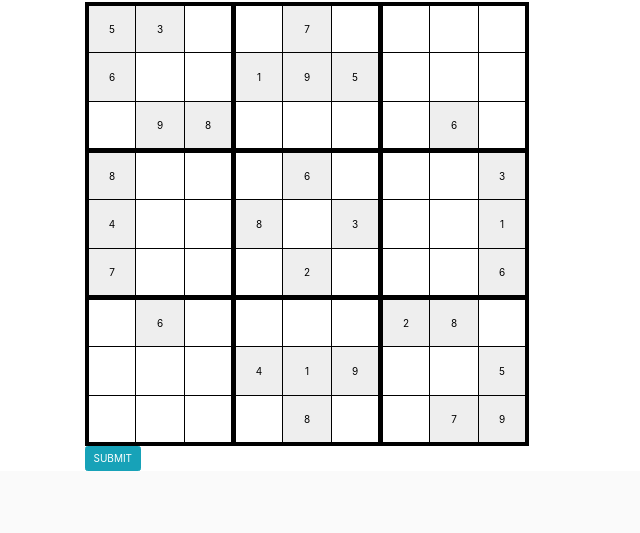
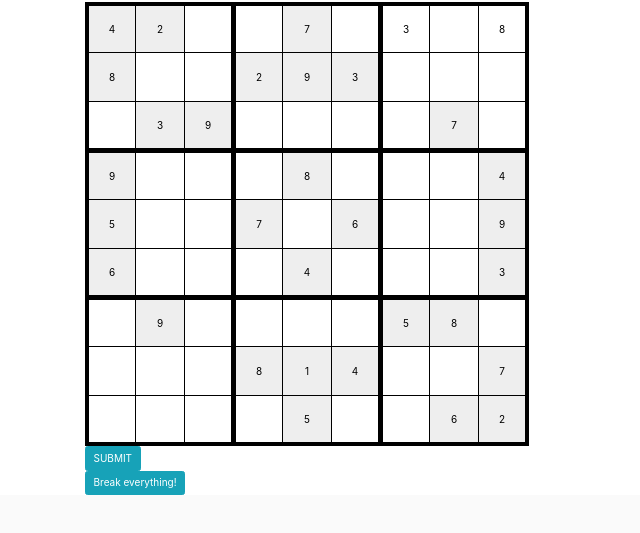
Before and after one commit to reneesarley/sudoku, a website built with webpack: page src/index.html in a window 1280 px wide. Shown: the part 33-566 px from the top of the page, without its empty margins (0-640 px from the left). Built offline with nearby package versions, Linux system fonts and the light colour scheme.

Commit message:
death loop

```diff
--- a/src/game.js
+++ b/src/game.js
@@ -3,6 +3,16 @@ export function Game(mainArray) {
   this.arrayToCheck = [];
 }
 
+Game.prototype.solution = function() {
+  if (this.mainArray.includes(NaN))
+  {
+    return alert('missed something!');
+  }
+  else if (this.getAllRows() && this.getAllColumns() && this.getAllColumns())
+  {
+    return alert("darn, you're smart");
+  }
+};
 
 
 Game.prototype.arrayCheck = function () {
@@ -74,5 +84,38 @@ Game.prototype.getAllBoxes= function () {
     }
   }
   return true;
+};
 
-};
+export function makeGame() {
+  while (true){
+    var array = []
+    for (var i = 0; i <= 80 ; i++ ){
+        array.push(Math.floor((Math.random() * 9) + 1));
+        console.log(array);
+    }
+      var newGame = new Game(array);
+      if (newGame.solution()){
+      return array
+      }
+    }
+  }
+
+  // export function makeGameTwo() {
+  //   while (true){
+  //     var array = []
+  //     for (var i = 0; i <= 8 ; i++ ){
+  //       var rowArray = []
+  //       var newNumber =(Math.floor((Math.random() * 9) + 1));
+  //       if(!(rowArray.inclueds(newNumber)))
+  //       {
+  //         rowArray.push(newNumber);
+  //       }
+  //         console.log(rowArray);
+  //     }
+  //       var newGame = new Game(array);
+  //       if (newGame.solution()){
+  //       return array
+  //       }
+  //     }
+  //   }
+  //
--- a/src/index.html
+++ b/src/index.html
@@ -20,27 +20,27 @@
       <table id="grid">
 
         <tr class ="row-1">
-          <td><input class="cell" id="cell-0"  type="text" value="5" disabled></td>
-          <td><input class="cell" id="cell-1"  type="text" value="3" disabled></td>
+          <td><input class="cell" id="cell-0"  type="text" value="4" disabled></td>
+          <td><input class="cell" id="cell-1"  type="text" value="2" disabled></td>
           <td><input class="cell" id="cell-2"  type="text"></td>
 
           <td><input class="cell" id="cell-3"  type="text"></td>
           <td><input class="cell" id="cell-4"  type="text" value="7" disabled></td>
           <td><input class="cell" id="cell-5"  type="text"></td>
 
-          <td><input class="cell" id="cell-6"  type="text"></td>
+          <td><input class="cell" id="cell-6"  type="text" value="3"></td>
           <td><input class="cell" id="cell-7"  type="text"></td>
-          <td><input class="cell" id="cell-8"  type="text"></td>
+          <td><input class="cell" id="cell-8"  type="text" value="8"></td>
         </tr>
 
         <tr class="row-2">
-          <td><input class="cell" id="cell-9"  type="text" value="6" disabled></td>
+          <td><input class="cell" id="cell-9"  type="text" value="8" disabled></td>
           <td><input class="cell" id="cell-10" type="text"></td>
           <td><input class="cell" id="cell-11" type="text"></td>
 
-          <td><input class="cell" id="cell-12" type="text" value="1" disabled></td>
+          <td><input class="cell" id="cell-12" type="text" value="2" disabled></td>
           <td><input class="cell" id="cell-13" type="text" value="9" disabled></td>
-          <td><input class="cell" id="cell-14" type="text" value="5" disabled></td>
+          <td><input class="cell" id="cell-14" type="text" value="3" disabled></td>
 
           <td><input class="cell" id="cell-15" type="text"></td>
           <td><input class="cell" id="cell-16" type="text"></td>
@@ -49,70 +49,70 @@
 
         <tr class="row-3">
           <td><input class="cell" id="cell-18" type="text"></td>
-          <td><input class="cell" id="cell-19" type="text" value="9" disabled></td>
-          <td><input class="cell" id="cell-20" type="text" value="8" disabled></td>
+          <td><input class="cell" id="cell-19" type="text" value="3" disabled></td>
+          <td><input class="cell" id="cell-20" type="text" value="9" disabled></td>
 
           <td><input class="cell" id="cell-21" type="text"></td>
           <td><input class="cell" id="cell-22" type="text"></td>
           <td><input class="cell" id="cell-23" type="text"></td>
 
           <td><input class="cell" id="cell-24" type="text"></td>
-          <td><input class="cell" id="cell-25" type="text" value="6" disabled></td>
+          <td><input class="cell" id="cell-25" type="text" value="7" disabled></td>
           <td><input class="cell" id="cell-26" type="text"></td>
         </tr>
 
         <tr class="row-4">
-          <td><input class="cell" id="cell-27" type="text" value="8" disabled></td>
+          <td><input class="cell" id="cell-27" type="text" value="9" disabled></td>
           <td><input class="cell" id="cell-28" type="text"></td>
           <td><input class="cell" id="cell-29" type="text"></td>
 
           <td><input class="cell" id="cell-30" type="text"></td>
-          <td><input class="cell" id="cell-31" type="text" value="6" disabled></td>
+          <td><input class="cell" id="cell-31" type="text" value="8" disabled></td>
           <td><input class="cell" id="cell-32" type="text"></td>
 
           <td><input class="cell" id="cell-33" type="text"></td>
           <td><input class="cell" id="cell-34" type="text"></td>
-          <td><input class="cell" id="cell-35" type="text" value="3" disabled></td>
+          <td><input class="cell" id="cell-35" type="text" value="4" disabled></td>
         </tr>
 
         <tr class="row-5">
-          <td><input class="cell" id="cell-36" type="text" value="4" disabled></td>
+          <td><input class="cell" id="cell-36" type="text" value="5" disabled></td>
           <td><input class="cell" id="cell-37" type="text"></td>
           <td><input class="cell" id="cell-38" type="text"></td>
 
-          <td><input class="cell" id="cell-39" type="text" value="8" disabled></td>
+          <td><input class="cell" id="cell-39" type="text" value="7" disabled></td>
           <td><input class="cell" id="cell-40" type="text"></td>
-          <td><input class="cell" id="cell-41" type="text" value="3" disabled></td>
+          <td><input class="cell" id="cell-41" type="text" value="6" disabled></td>
 
           <td><input class="cell" id="cell-42" type="text"></td>
           <td><input class="cell" id="cell-43" type="text"></td>
-          <td><input class="cell" id="cell-44" type="text" value="1" disabled></td>
+          <td><input class="cell" id="cell-44" type="text" value="9" disabled></td>
         </tr>
 
         <tr class="row-6">
-          <td><input class="cell" id="cell-45" type="text" value="7" disabled></td>
+          <td><input class="cell" id="cell-45" type="text" value="6" disabled></td>
           <td><input class="cell" id="cell-46" type="text"></td>
           <td><input class="cell" id="cell-47" type="text"></td>
 
           <td><input class="cell" id="cell-48" type="text"></td>
-          <td><input class="cell" id="cell-49" type="text" value="2" disabled></td>
+          <td><input class="cell" id="cell-49" type="text" value="4" disabled></td>
           <td><input class="cell" id="cell-50" type="text"></td>
 
           <td><input class="cell" id="cell-51" type="text"></td>
           <td><input class="cell" id="cell-52" type="text"></td>
-          <td><input class="cell" id="cell-53" type="text" value="6" disabled></td>
+          <td><input class="cell" id="cell-53" type="text" value="3" disabled></td>
         </tr>
 
         <tr class="row-7">
           <td><input class="cell" id="cell-54" type="text"></td>
-          <td><input class="cell" id="cell-55" type="text" value="6" disabled></td>
+          <td><input class="cell" id="cell-55" type="text" value="9" disabled></td>
           <td><input class="cell" id="cell-56" type="text"></td>
 
           <td><input class="cell" id="cell-57" type="text"></td>
           <td><input class="cell" id="cell-58" type="text"></td>
           <td><input class="cell" id="cell-59" type="text"></td>
 
-          <td><input class="cell" id="cell-60" type="text" value="2" disabled></td>
+          <td><input class="cell" id="cell-60" type="text" value="5" disabled></td>
           <td><input class="cell" id="cell-61" type="text" value="8" disabled></td>
           <td><input class="cell" id="cell-62" type="text"></td>
         </tr>
@@ -122,13 +122,13 @@
           <td><input class="cell" id="cell-64" type="text"></td>
           <td><input class="cell" id="cell-65" type="text"></td>
 
-          <td><input class="cell" id="cell-66" type="text" value="4" disabled></td>
+          <td><input class="cell" id="cell-66" type="text" value="8" disabled></td>
           <td><input class="cell" id="cell-67" type="text" value="1" disabled></td>
-          <td><input class="cell" id="cell-68" type="text" value="9" disabled></td>
+          <td><input class="cell" id="cell-68" type="text" value="4" disabled></td>
 
           <td><input class="cell" id="cell-69" type="text"></td>
           <td><input class="cell" id="cell-70" type="text"></td>
-          <td><input class="cell" id="cell-71" type="text" value="5" disabled></td>
+          <td><input class="cell" id="cell-71" type="text" value="7" disabled></td>
         </tr>
 
         <tr class="row-9">
@@ -137,19 +137,19 @@
           <td><input class="cell" id="cell-74" type="text"></td>
 
           <td><input class="cell" id="cell-75" type="text"></td>
-          <td><input class="cell" id="cell-76" type="text" value="8" disabled></td>
+          <td><input class="cell" id="cell-76" type="text" value="5" disabled></td>
           <td><input class="cell" id="cell-77" type="text"></td>
 
           <td><input class="cell" id="cell-78" type="text"></td>
-          <td><input class="cell" id="cell-79" type="text" value="7" disabled></td>
-          <td><input class="cell" id="cell-80" type="text" value="9" disabled></td>
+          <td><input class="cell" id="cell-79" type="text" value="6" disabled></td>
+          <td><input class="cell" id="cell-80" type="text" value="2" disabled></td>
         </tr>
 
       </table>
 
 <button class="btn btn-info" type="submit">SUBMIT</button>
-
 </form>
+<button id="new-game" class="btn btn-info">Break everything!</button disabled>
     </div>
 
   </body>
--- a/src/main.js
+++ b/src/main.js
@@ -1,4 +1,5 @@
-import { Game} from './game';
+import {Game} from './game';
+import {makeGame} from './game';
 import './styles.css';
 import $ from 'jquery';
 import 'bootstrap';
@@ -8,29 +9,26 @@ $(document).ready(function() {
   $('#game').submit(function(event) {
     event.preventDefault();
 
-    var gameArray = []
+    var gameArray = [];
 
     $(".cell").each(function() {
-			var td_value = $(this).val();
-			gameArray.push(parseInt(td_value));
+      var td_value = $(this).val();
+      gameArray.push(parseInt(td_value));
     });
+    var  newGame = new Game(gameArray);
+    newGame.solution();
 
-      console.log(gameArray);
+    console.log(gameArray);
 
-    //     var title = $('#title').val();
-    //     var body = $('#body').val();
-    //     var newEntry = new Entry(body, title);
-    //     var teaser = newEntry.getTeaser(body);
-    //     var numberOfWords = newEntry.numberOfWords(body);
-    //     var numberOfVowels = newEntry.numberOfVowels(body);
-    //     var numberOfConsonants = newEntry.numberOfConsonants(body);
-    //
-    //     $('#entry-area').append(
-    //         "<div><p>Word Count: "
-    //         + numberOfWords + ", Vowel Count: " + numberOfVowels + ", Consonant Count: " + numberOfConsonants + "</p>" +
-    //         "<h1>Title</h1><p>"  + title + "</p>" +
-    //         "</div> <div>" +
-    //         "<h1>Body</h1><p>"  + teaser + "</p></div>"
-    //       );
+  });
+
+    $('#new-game').click(function(event) {
+      event.preventDefault();
+
+      var array = makeGame()
+
+      console.log(array);
+
+
   });
 });
```
Also changed, not shown: spec/entry-spec.js (+0 -7 lines), 1 other file.
